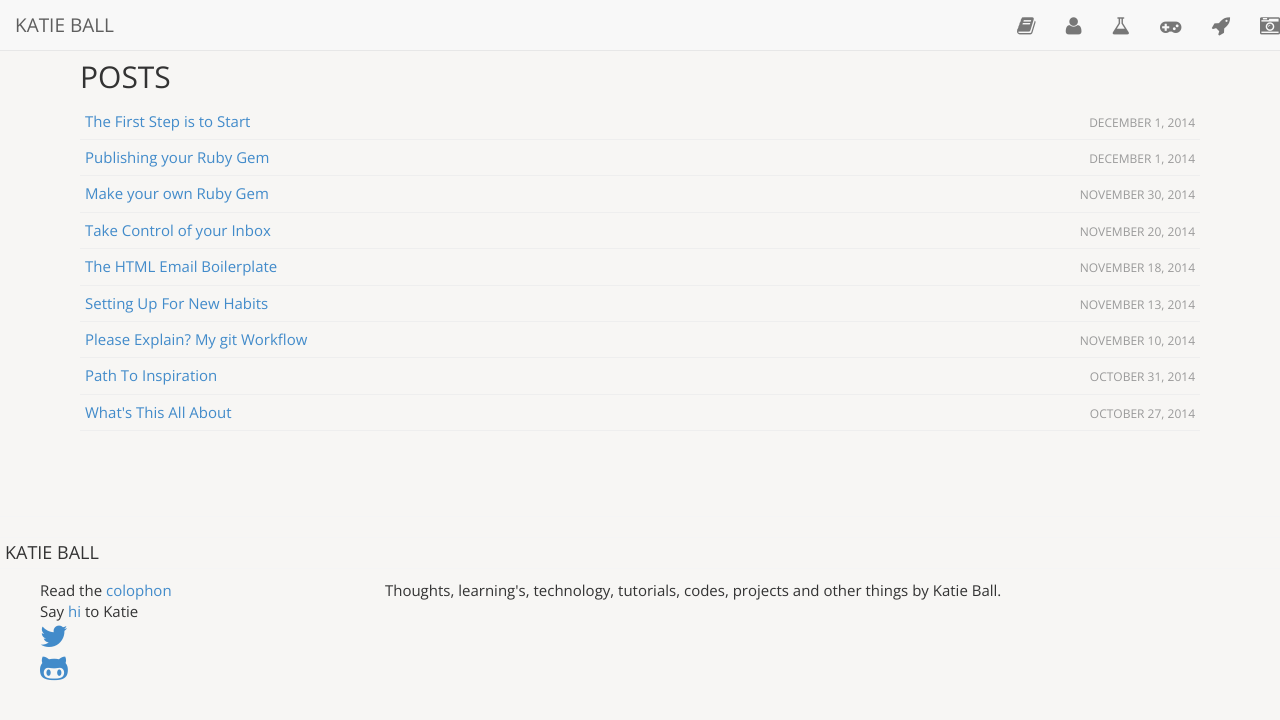
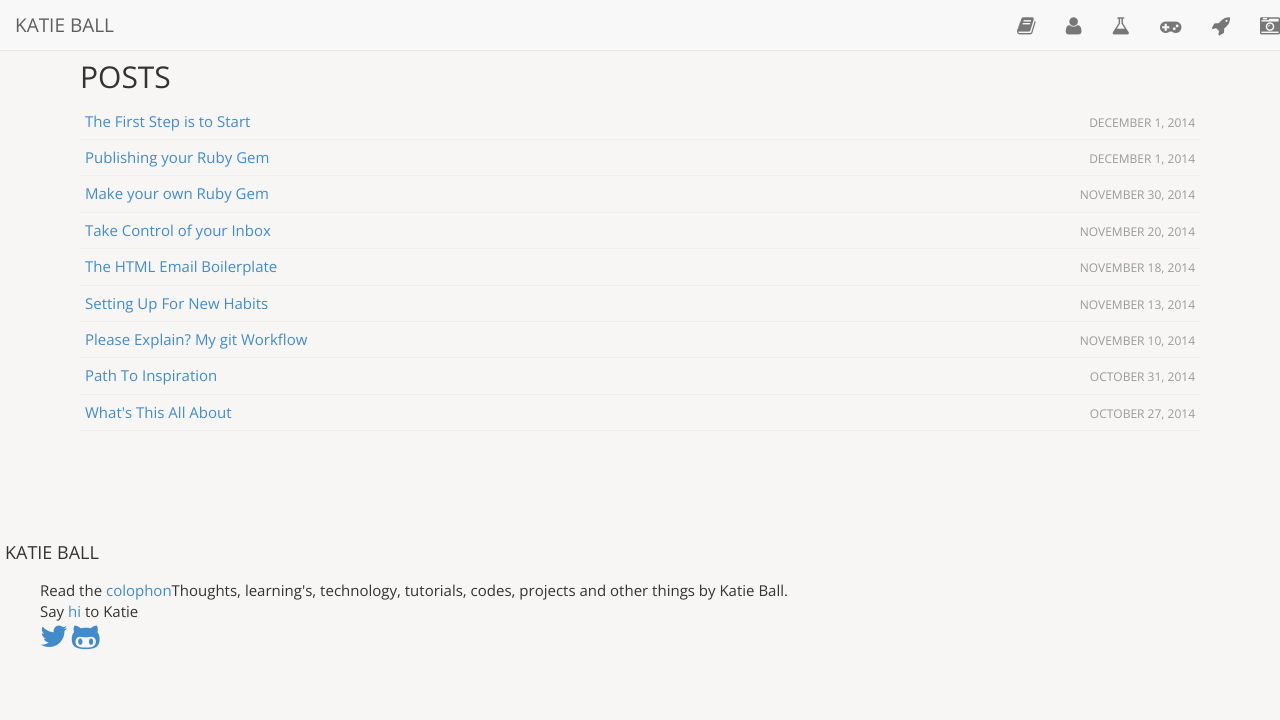
Before and after one commit to roachhd/roachhd.github.io, a Jekyll site: the page built from index.html, in a window 1280 px wide. Shown: the top 720 px of the page. Built offline with Jekyll 4.4.1, drawn with Linux system fonts in a browser that asks for light colours; nearby versions of some CDN libraries.

Commit message:
Update footer.html

```diff
--- a/_includes/footer.html
+++ b/_includes/footer.html
@@ -11,44 +11,13 @@
           <li>Say <a href="mailto:{{ site.email }}">hi</a> to Katie</li>
 <li><a href="https://twitter.com/{{ site.author.twitter }}">
             <i class="fa fa-twitter fa-2x"></i>
-          </a></li>
-<li><a href="https://github.com/{{ site.author.github }}">
+          </a><a href="https://github.com/{{ site.author.github }}">
             <i class="fa fa-github-alt fa-2x"></i>
            </a></li>
         </ul>
       </div>
 
-      <div class="footer-col  footer-col-2">
-    <!--    <ul class="social-media-list">
-          {% if site.github_username %}
-          <li>
-            <a href="https://github.com/{{ site.github_username }}">
-              <span class="username">{{ site.github_username }}</span>
-            </a>
-<i class="fa fa-github"></i>
-          </li>
-          {% endif %}
 
-          {% if site.twitter_username %}
-          <li>
-            <a href="https://twitter.com/{{ site.twitter_username }}">
-             <span class="username">{{ site.twitter_username }}</span>
-            </a>
-<i class="fa fa-twitter "></i>
-          </li>
-          {% endif %}
-        </ul> -->
-
-<!-- <div class="col-lg-2 col-lg-offset-4"> -->
-
-        </div>
-        <div class="col-lg-2 next">
-
-
-        </div>
-
-
-      </div>
 
       <div class="footer-col  footer-col-3">
         <p class="text">{{ site.description }}</p>
```
